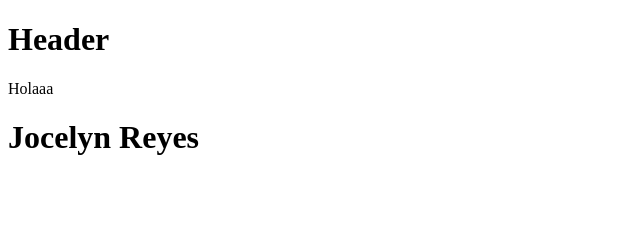
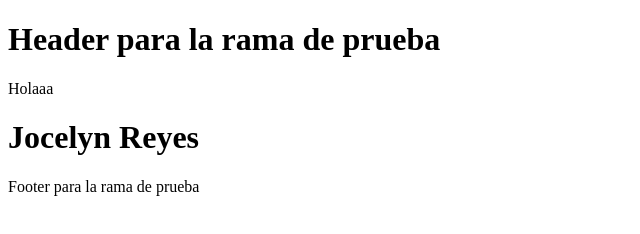
Before and after one commit to jossjox/prueba, a plain HTML site: page index.html in a window 1280 px wide. Shown: the whole page, without its empty margins (0-640 px from the left). Drawn offline with Linux system fonts and the light colour scheme.

Commit message:
Añair  header de rama de prueba y footer rama de prueba

```diff
--- a/index.html
+++ b/index.html
@@ -7,7 +7,7 @@
 </head>
 <body>
 	<header>
-		<h1>Header</h1>
+		<h1>Header para la rama de prueba</h1>
 	</header>
 	<div class="container">
 		<div class="row">
@@ -17,5 +17,8 @@
 			</div>
 		</div>
 	</div>
+	<footer>
+		<p>Footer para la rama de prueba</p>
+	</footer>
 </body>
 </html>
```
Also changed, not shown: 1 other file.
